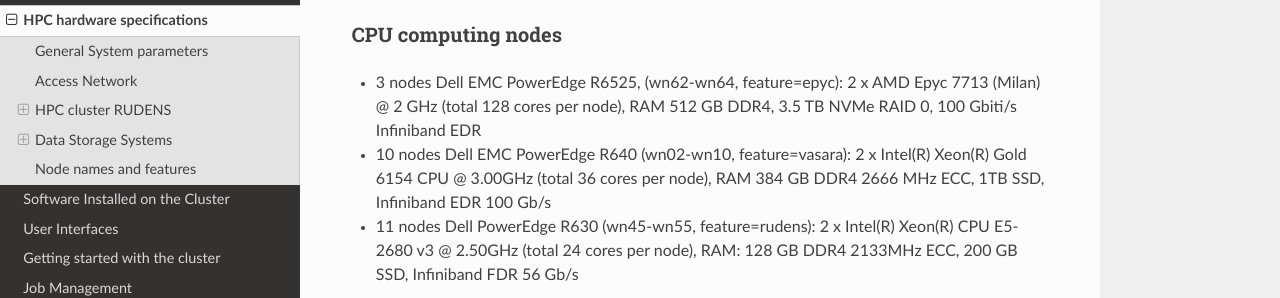
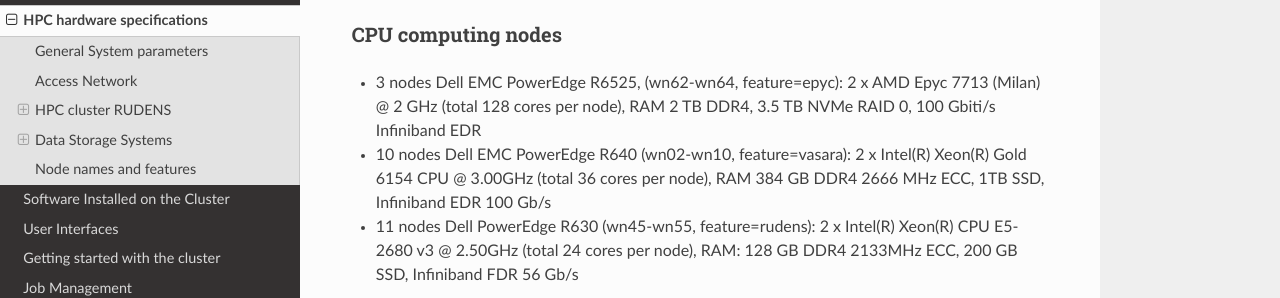
Before and after one commit to rtuhpc/hpc-manual, a Sphinx documentation site: the page built from doc/03_hardware.md, in a window 1280 px wide and 900 px high, scrolled down 1454 px. Shown: the part 185-483 px from the top of the window. Built offline with Sphinx 7.4.7 and the Read the Docs theme 2.0.0, drawn with Linux system fonts in a browser that asks for light colours.

Commit message:
Update 03_hardware.md
updated node description

```diff
--- a/doc/03_hardware.md
+++ b/doc/03_hardware.md
@@ -29,7 +29,7 @@
 - ui-2.hpc.rtu.lv (primary): 2 x AMD EPYC 7502P (Rome) @ 2.5GHz (kopā 64 kodoli), RAM 256 GB DDR4, 3.5 TB NVMe RAID 0, 100 Gb/s Ethernet access network, 100 Gbiti/s Infiniband EDR
 - ui-1.hpc.rtu.lv: 2 x Intel Xeon CPU E5-2680 v3 @ 2.50GHz (total 24 cores), 128 GB RAM, 10 Gb/s Ethernet access network, 56 Gb/s InfiniBand FDR
 ### CPU computing nodes
-- 3 nodes Dell EMC PowerEdge R6525, (wn62-wn64, feature=epyc): 2 x AMD Epyc 7713 (Milan) @ 2 GHz (total 128 cores per node), RAM 512 GB DDR4, 3.5 TB NVMe RAID 0, 100 Gbiti/s Infiniband EDR
+- 3 nodes Dell EMC PowerEdge R6525, (wn62-wn64, feature=epyc): 2 x AMD Epyc 7713 (Milan) @ 2 GHz (total 128 cores per node), RAM 2 TB DDR4, 3.5 TB NVMe RAID 0, 100 Gbiti/s Infiniband EDR
 - 10 nodes Dell EMC PowerEdge R640 (wn02-wn10, feature=vasara): 2 x Intel(R) Xeon(R) Gold 6154 CPU @ 3.00GHz (total 36 cores per node), RAM 384 GB DDR4 2666 MHz ECC, 1TB SSD, Infiniband EDR 100 Gb/s
 - 11 nodes Dell PowerEdge R630 (wn45-wn55, feature=rudens): 2 x Intel(R) Xeon(R) CPU E5-2680 v3 @ 2.50GHz (total 24 cores per node), RAM: 128 GB DDR4 2133MHz ECC, 200 GB SSD, Infiniband FDR 56 Gb/s
 ### GPU computing nodes
```
